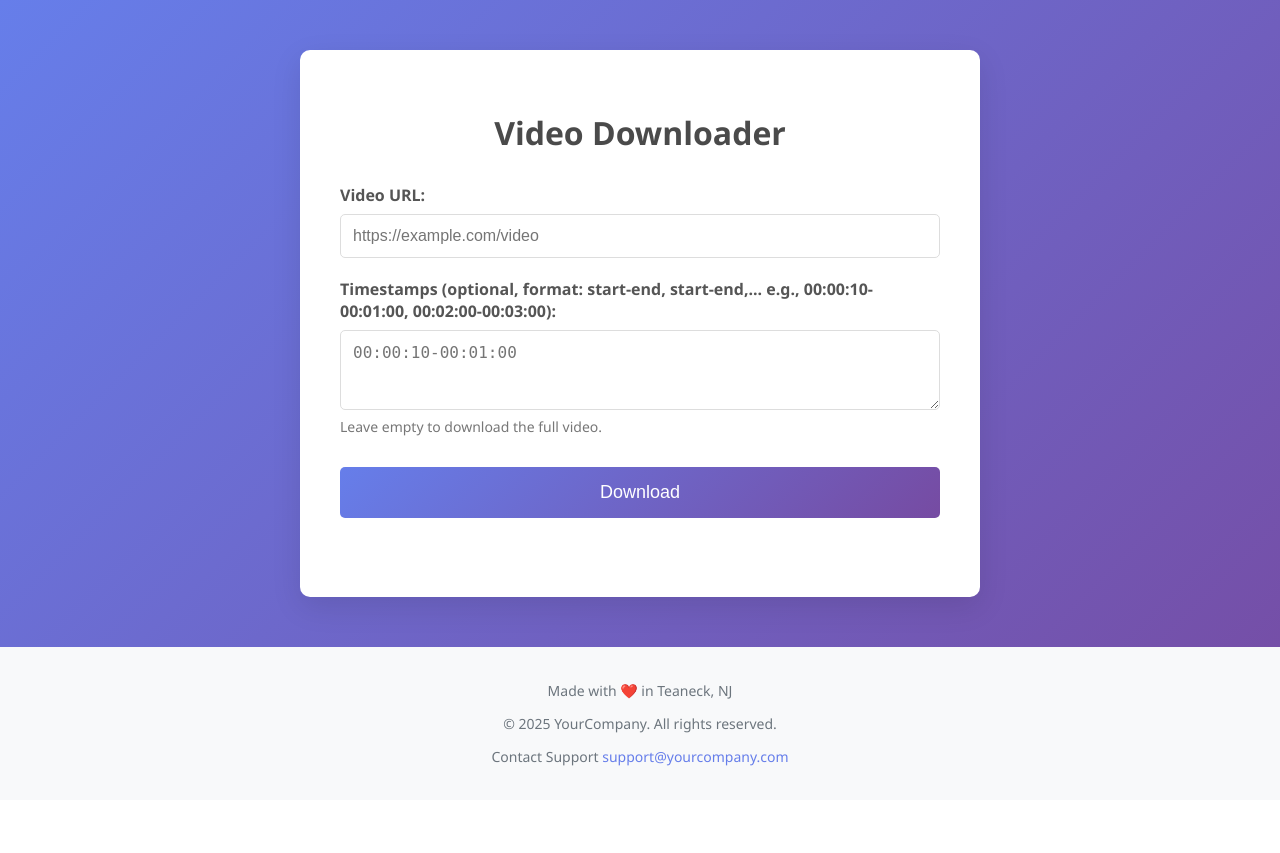
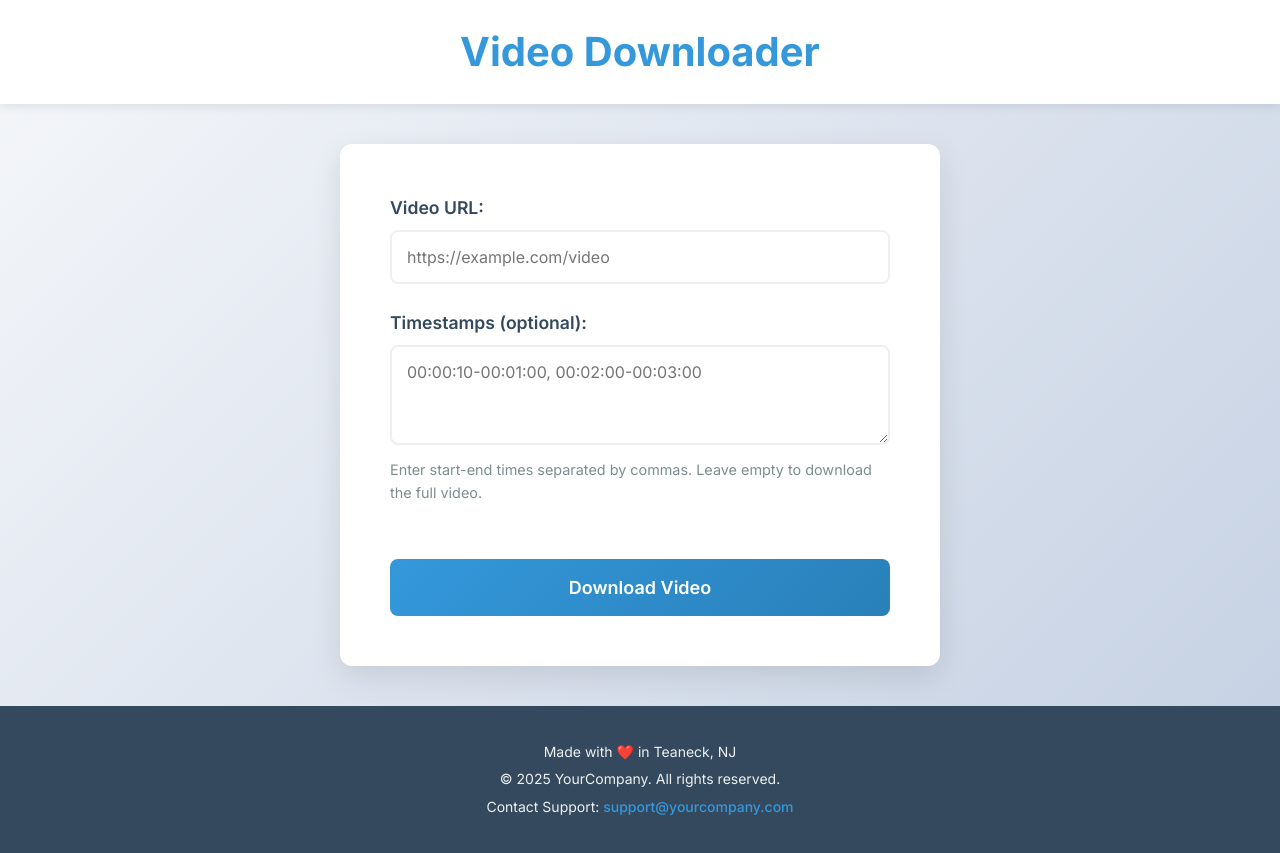
Before and after one commit to jacobrosenfeld/ytdlp-self-hosted, a Flask app: page / in a window 1280 px wide. Before the commit the page ends 766 px from the top, so only its background shows below. Run offline with Flask 3, Linux system fonts and the light colour scheme.

Commit message:
Update styling and branding

```diff
--- a/templates/index.html
+++ b/templates/index.html
@@ -4,116 +4,165 @@
     <meta charset="UTF-8">
     <meta name="viewport" content="width=device-width, initial-scale=1.0">
     <title>Video Downloader</title>
+    <link href="https://fonts.googleapis.com/css2?family=Inter:wght@300;400;500;600;700&display=swap" rel="stylesheet">
     <style>
+        * {
+            box-sizing: border-box;
+        }
         body {
-            font-family: 'Segoe UI', Tahoma, Geneva, Verdana, sans-serif;
+            font-family: 'Inter', -apple-system, BlinkMacSystemFont, 'Segoe UI', Roboto, sans-serif;
             margin: 0;
             padding: 0;
-            background: linear-gradient(135deg, #667eea 0%, #764ba2 100%);
-            color: #333;
+            background: linear-gradient(135deg, #f5f7fa 0%, #c3cfe2 100%);
+            color: #2c3e50;
             min-height: 100vh;
             display: flex;
             flex-direction: column;
+            line-height: 1.6;
+        }
+        .header {
+            background: white;
+            padding: 20px 0;
+            box-shadow: 0 2px 10px rgba(0,0,0,0.1);
+            text-align: center;
+        }
+        .header h1 {
+            margin: 0;
+            color: #3498db;
+            font-weight: 700;
+            font-size: 2.5rem;
         }
         .container {
             max-width: 600px;
-            margin: 50px auto;
+            margin: 40px auto;
             background: white;
-            padding: 40px;
-            border-radius: 10px;
+            padding: 50px;
+            border-radius: 12px;
             box-shadow: 0 10px 30px rgba(0,0,0,0.1);
             flex: 1;
         }
-        h1 {
-            text-align: center;
-            color: #4a4a4a;
-            margin-bottom: 30px;
+        .form-group {
+            margin-bottom: 25px;
         }
         label {
             display: block;
-            margin-top: 20px;
-            font-weight: bold;
-            color: #555;
+            margin-bottom: 8px;
+            font-weight: 600;
+            color: #34495e;
+            font-size: 1.1rem;
         }
         input, textarea {
             width: 100%;
-            padding: 12px;
-            margin-top: 8px;
-            border: 1px solid #ddd;
-            border-radius: 5px;
+            padding: 15px;
+            border: 2px solid #ecf0f1;
+            border-radius: 8px;
             font-size: 16px;
-            box-sizing: border-box;
+            transition: border-color 0.3s ease;
+            font-family: inherit;
+        }
+        input:focus, textarea:focus {
+            outline: none;
+            border-color: #3498db;
+            box-shadow: 0 0 0 3px rgba(52, 152, 219, 0.1);
         }
         textarea {
             resize: vertical;
-            min-height: 80px;
+            min-height: 100px;
+        }
+        .help-text {
+            font-size: 0.9rem;
+            color: #7f8c8d;
+            margin-top: 5px;
         }
         button {
             width: 100%;
-            padding: 15px;
+            padding: 18px;
             margin-top: 30px;
-            background: linear-gradient(135deg, #667eea 0%, #764ba2 100%);
+            background: linear-gradient(135deg, #3498db 0%, #2980b9 100%);
             color: white;
             border: none;
-            border-radius: 5px;
+            border-radius: 8px;
             font-size: 18px;
+            font-weight: 600;
             cursor: pointer;
-            transition: transform 0.2s;
+            transition: all 0.3s ease;
+            font-family: inherit;
         }
         button:hover {
             transform: translateY(-2px);
-            box-shadow: 0 5px 15px rgba(0,0,0,0.2);
+            box-shadow: 0 8px 25px rgba(52, 152, 219, 0.3);
+        }
+        button:active {
+            transform: translateY(0);
         }
         .flash {
             color: #e74c3c;
-            background: #f8d7da;
-            padding: 10px;
-            border-radius: 5px;
-            margin-bottom: 20px;
+            background: #fdf2f2;
+            padding: 15px;
+            border-radius: 8px;
+            margin-bottom: 25px;
+            border-left: 4px solid #e74c3c;
         }
         footer {
             text-align: center;
-            padding: 20px;
-            background: #f8f9fa;
-            color: #6c757d;
+            padding: 30px;
+            background: #34495e;
+            color: #ecf0f1;
             font-size: 14px;
+            margin-top: auto;
         }
         footer a {
-            color: #667eea;
+            color: #3498db;
             text-decoration: none;
+            font-weight: 500;
         }
         footer a:hover {
             text-decoration: underline;
         }
+        .footer-content {
+            max-width: 600px;
+            margin: 0 auto;
+        }
+        .footer-content p {
+            margin: 5px 0;
+        }
     </style>
 </head>
 <body>
+    <div class="header">
+        <h1>Video Downloader</h1>
+    </div>
     <div class="container">
-        <h1>Video Downloader</h1>
         {% with messages = get_flashed_messages() %}
             {% if messages %}
-                <ul class="flash">
+                <div class="flash">
                     {% for message in messages %}
-                        <li>{{ message }}</li>
+                        <p>{{ message }}</p>
                     {% endfor %}
-                </ul>
+                </div>
             {% endif %}
         {% endwith %}
         <form method="post">
-            <label for="url">Video URL:</label>
-            <input type="text" id="url" name="url" required placeholder="https://example.com/video">
+            <div class="form-group">
+                <label for="url">Video URL:</label>
+                <input type="text" id="url" name="url" required placeholder="https://example.com/video">
+            </div>
 
-            <label for="timestamps">Timestamps (optional, format: start-end, start-end,... e.g., 00:00:10-00:01:00, 00:02:00-00:03:00):</label>
-            <textarea id="timestamps" name="timestamps" placeholder="00:00:10-00:01:00"></textarea>
-            <small style="color: #777; font-size: 14px;">Leave empty to download the full video.</small>
+            <div class="form-group">
+                <label for="timestamps">Timestamps (optional):</label>
+                <textarea id="timestamps" name="timestamps" placeholder="00:00:10-00:01:00, 00:02:00-00:03:00"></textarea>
+                <div class="help-text">Enter start-end times separated by commas. Leave empty to download the full video.</div>
+            </div>
 
-            <button type="submit">Download</button>
+            <button type="submit">Download Video</button>
         </form>
     </div>
     <footer>
-        <p>Made with ❤️ in {{ location }}</p>
-        <p>© {{ current_year }} {{ company_short_name }}. All rights reserved.</p>
-        <p>Contact Support <a href="mailto:{{ support_email }}">{{ support_email }}</a></p>
+        <div class="footer-content">
+            <p>Made with ❤️ in {{ location }}</p>
+            <p>© {{ current_year }} {{ company_short_name }}. All rights reserved.</p>
+            <p>Contact Support: <a href="mailto:{{ support_email }}">{{ support_email }}</a></p>
+        </div>
     </footer>
 </body>
 </html>
```
Also changed, not shown: templates/result.html (+82 -29 lines), 1 other file.
